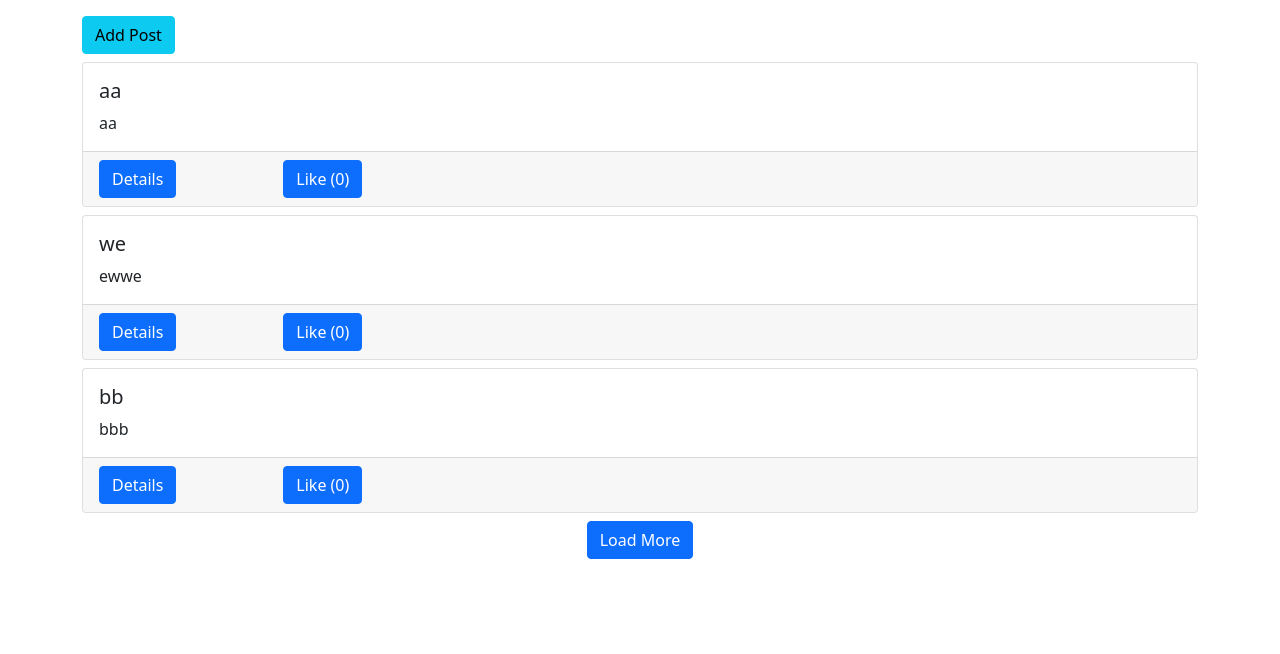
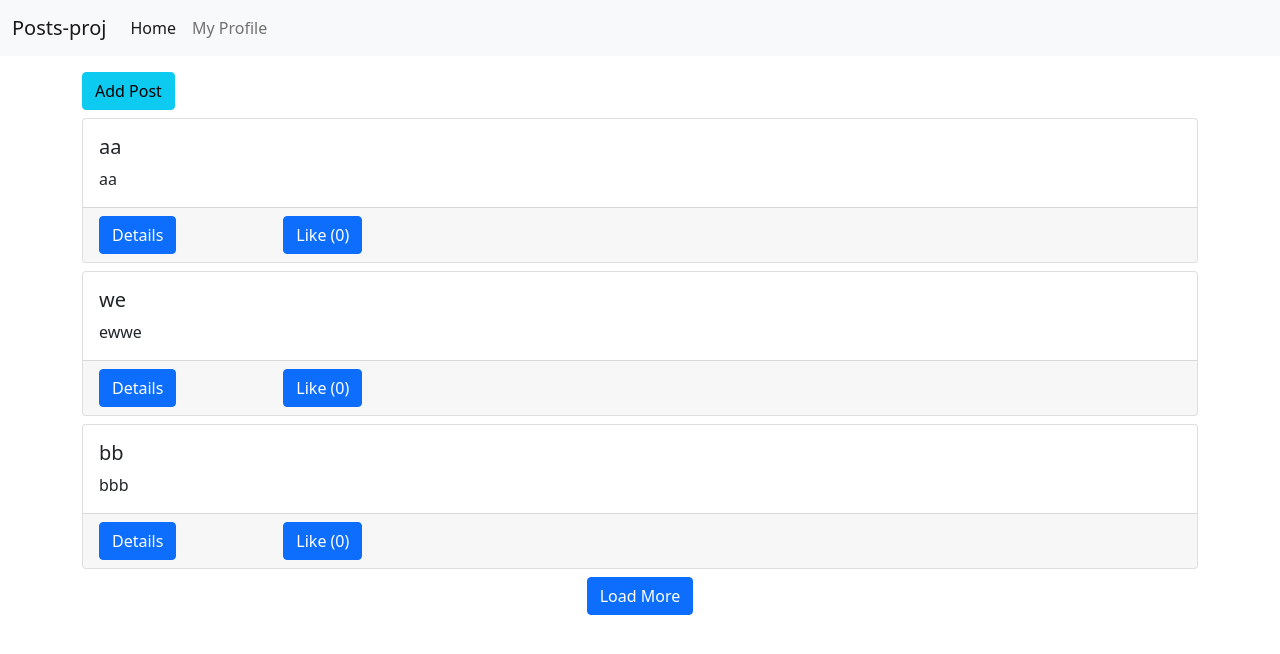
Before and after one commit to AbhinavSL/Asanthoshkumarl2610_A4, a Django app: page / in a window 1280 px wide. Shown: the top 654 px of the page. Run offline with Django 5.2, Linux system fonts and the light colour scheme; a user stored in the database is signed in; data comes from the database, SQL or seed files in the repository; both versions use the stored data as it was after the commit; some libraries are stand-ins or nearby versions.

Commit message:
Completed the Course with final touches

```diff
--- a/posts/templates/posts/main.html
+++ b/posts/templates/posts/main.html
@@ -19,7 +19,7 @@ posts
                     <h1 class="modal-title fs-5" id="exampleModalLabel">Create Post</h1>
                     <button type="button" class="btn-close add-modal-close" data-bs-dismiss="modal" aria-label="Close"></button>
                 </div>
-                <div class="modal-body">
+                <div class="modal-body" autocomplete="off">
                     <form id="post-form">
                         {% csrf_token %}
                         {{form|crispy}}
--- a/posts/utils.py
+++ b/posts/utils.py
@@ -1,3 +1,4 @@
+from django.shortcuts import redirect
 from .models import Post
 from profiles.models import Profile
 from django.http import HttpResponse
@@ -12,6 +13,6 @@ def action_permission(func):
             return func(request, **kwargs)
         else:
             print('No')
-            return HttpResponse('Access Denied (X) - You need to be the author of this post to delete it!')
+            return redirect('posts:main-board')
 
     return wrapper
--- a/posts/views.py
+++ b/posts/views.py
@@ -1,4 +1,4 @@
-from django.shortcuts import render
+from django.shortcuts import redirect, render
 from .models import Photo, Post
 from django.http import JsonResponse, HttpResponse
 from .forms import PostForm
@@ -68,19 +68,21 @@ def load_post_data_view(request, num_posts):
 
 @login_required
 def post_detail_data_view(request, pk):
-    obj = Post.objects.get(pk=pk)
-    data = {
-        'id': obj.id,
-        'title': obj.title,
-        'body': obj.body,
-        'author': obj.author.user.username,
-        'logged_in': request.user.username,
-    }
-    return JsonResponse({'data': data})
+    if request.headers.get('X-Requested-With') == 'XMLHttpRequest':
+        obj = Post.objects.get(pk=pk)
+        data = {
+            'id': obj.id,
+            'title': obj.title,
+            'body': obj.body,
+            'author': obj.author.user.username,
+            'avatar': obj.author.avatar.url,
+            'logged_in': request.user.username,
+        }
+        return JsonResponse({'data': data})
+    return redirect('posts:main-board')
 
 @login_required
 def like_unlike_post(request):
-    # if request.is_ajax():
     if request.headers.get('X-Requested-With') == 'XMLHttpRequest':
         pk = request.POST.get('pk')
         obj = Post.objects.get(pk=pk)
@@ -91,6 +93,7 @@ def like_unlike_post(request):
             liked = True
             obj.liked.add(request.user)
         return JsonResponse({'liked': liked, 'count': obj.like_count})
+    return redirect('posts:main-board')
 
 @login_required
 @action_permission
@@ -106,6 +109,7 @@ def update_post(request, pk):
             'title': new_title,
             'body': new_body,
         })
+    return redirect('posts:main-board')
 
 @login_required
 @action_permission
@@ -114,6 +118,7 @@ def delete_post(request, pk):
     if request.headers.get('X-Requested-With') == 'XMLHttpRequest':
         obj.delete()
         return JsonResponse({})
+    return redirect('posts:main-board')
 
 @login_required
 def image_upload_view(request):
--- a/templates/base.html
+++ b/templates/base.html
@@ -28,7 +28,7 @@
   </head>
   <body>
     {% include "navbar.html" %}
-    <div class="container mt-3">
+    <div class="container mt-3 mb-3">
         {% block content %}
         {% endblock content %}
     </div>
--- a/templates/navbar.html
+++ b/templates/navbar.html
@@ -0,0 +1,22 @@
+{% url 'posts:main-board' as path_to_home %}
+{% url 'profiles:my_profile' as path_to_my_profile %}
+
+<nav class="navbar navbar-expand-lg navbar-light bg-light">
+    <div class="container-fluid">
+        <a class="navbar-brand" href="{{path_to_home}}">Posts-proj</a>
+        <button class="navbar-toggler" type="button" data-bs-toggle="collapse" data-bs-target="#navbarNav">
+            <span class="navbar-toggler-icon"></span>
+        </button>
+        <div class="collapse navbar-collapse" id="navbarNav">
+            <ul class="navbar-nav">
+                <li class="nav-item">
+                    <a class="nav-link {% if request.path == path_to_home %}active{% endif %}" href="{{path_to_home}}">Home</a>
+
+                </li>
+                <li class="nav-item">
+                    <a class="nav-link {% if request.path == path_to_my_profile %}active{% endif %}" href="{{path_to_my_profile}}">My Profile</a>
+                </li>
+            </ul>
+        </div>
+    </div>
+</nav>
```
Also changed, not shown: db.sqlite3, media/photos/horse_7BMdI8X.jpg (added).
